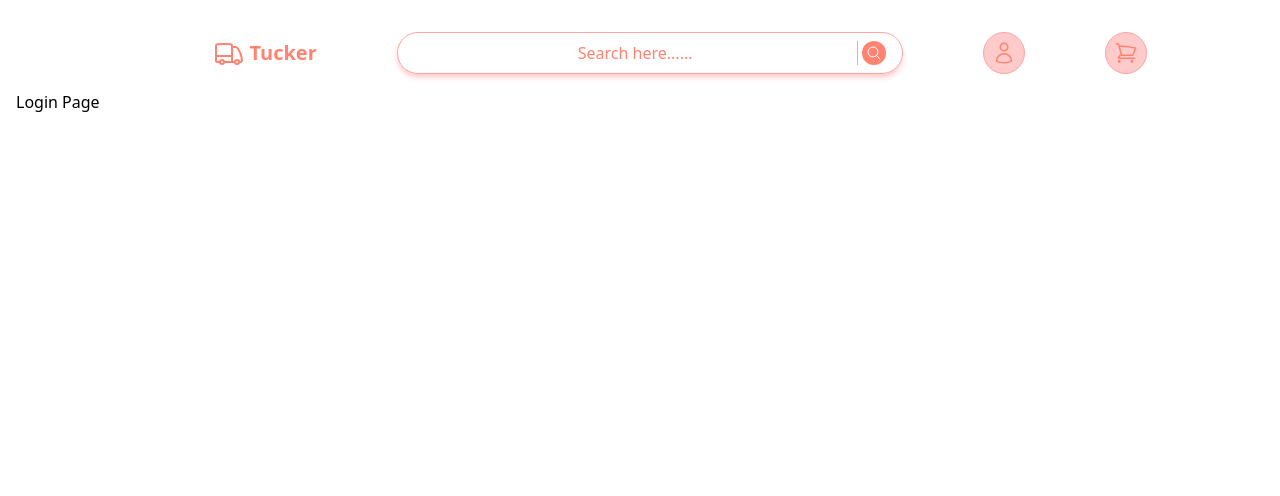
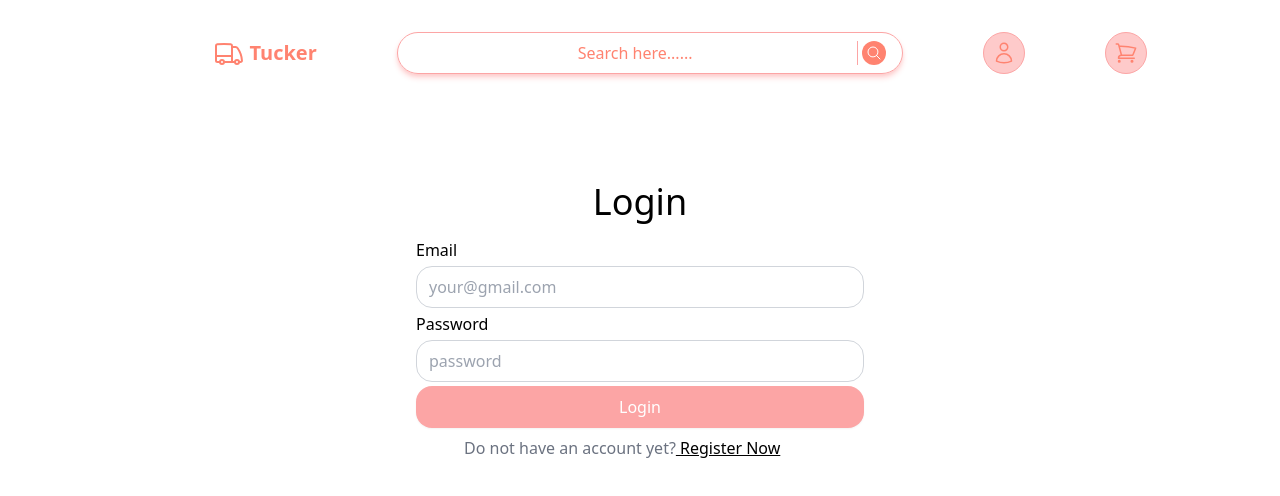
Before and after one commit to MIHIRI099/Food_Ordering_Website, a React (Vite) app in the folder vite-project/: page /login in a window 1280 px wide. Shown: the top 496 px of the page. Built offline with nearby package versions, Linux system fonts and the light colour scheme.

Commit message:
LoginPage_design

```diff
--- a/vite-project/src/Layout.jsx
+++ b/vite-project/src/Layout.jsx
@@ -3,7 +3,7 @@ import Header from "./Header";
 
 export default function Layout(){
 return (
-    <div className="p-4">
+    <div className="p-4 flex flex-col min-h-screen">
         <Header/>
         <Outlet/>
 
--- a/vite-project/src/index.css
+++ b/vite-project/src/index.css
@@ -1,3 +1,13 @@
 @tailwind base;
 @tailwind components;
 @tailwind utilities;
+
+input[type="text"],[type="email"],[type="password"],textarea,select {
+    @apply w-full my-1 px-3 py-2 border border-gray-300 rounded-2xl ;
+
+}
+
+button.primary{
+ @apply p-2 w-full border border-transparent rounded-2xl shadow-sm text-white  bg-red-300 hover:bg-red-400 focus:outline-none;
+
+}
--- a/vite-project/src/pages/LoginPage.jsx
+++ b/vite-project/src/pages/LoginPage.jsx
@@ -1,4 +1,22 @@
+import { Link } from "react-router-dom";
+
 export default function LoginPage() {
-    return ("Login Page")
+    return (
+        <div className="mt-4 grow flex items-center justify-around">
+        <div className="mb-60">
+            <h1 className="text-4xl text-center mb-4">Login</h1>
+            <form className="max-w-md mx-auto ">
+                <label htmlFor="">Email</label>
+                <input type="email" placeholder="your@gmail.com"/>
+                <label htmlFor="">Password</label>
+                <input type="password" placeholder="password" />
+                <button className="primary">Login</button>
+                <div className="text center py-2 ml-12 text-gray-500">Do not have an account yet?
+                <Link className="underline text-black" to={'/register'}> Register Now</Link>
+                </div>
+            </form>
+        </div>
+        </div>
+    )
 
 }
```
